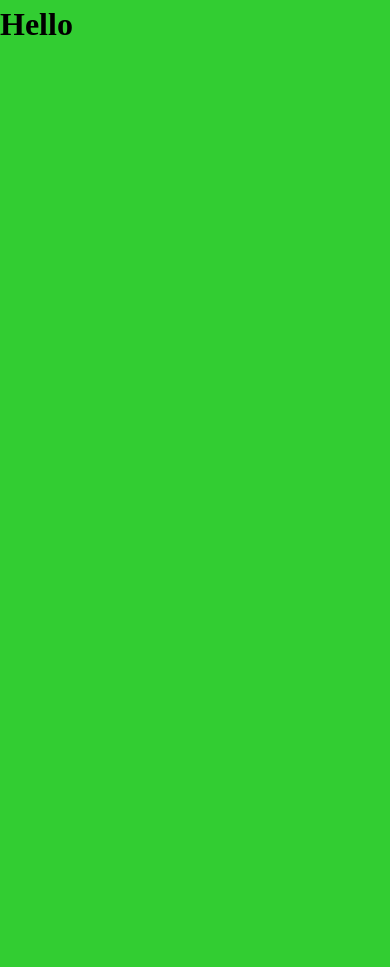
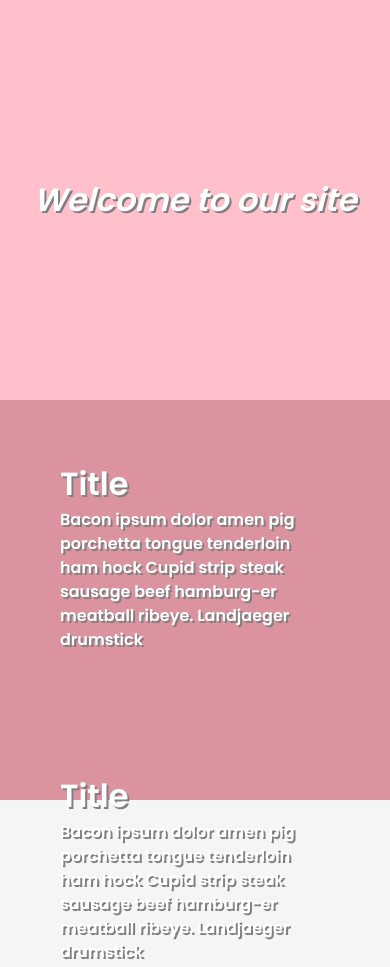
Before and after one commit to brookecowey/First-Responsive-Website, a plain HTML site: page index.html in a window 390 px wide. Shown: the top 967 px of the page. Before the commit the page ends 844 px from the top, so only its background shows below. Drawn offline with Linux system fonts and the light colour scheme; a web font is replaced by a local one.

Commit message:
added elements to the responsive website

```diff
--- a/index.html
+++ b/index.html
@@ -8,6 +8,29 @@
   <link rel="stylesheet" href="./styles.css">
 </head>
 <body>
-<h1>Hello</h1>
+  <div class="one">
+    <h1>Welcome to our site</h1>
+  </div>
+  <div class="two">
+    <div class="flex-container">
+      <div>
+        <link rel="preconnect" href="https://fonts.googleapis.com">
+<link rel="preconnect" href="https://fonts.gstatic.com" crossorigin>
+<link href="https://fonts.googleapis.com/css2?family=Noto+Sans+Symbols+2&family=Poppins:wght@600&display=swap" rel="stylesheet">
+        <h1>Title</h1>
+        <p>Bacon ipsum dolor amen pig porchetta tongue tenderloin ham hock Cupid strip steak sausage beef hamburg-er meatball ribeye. Landjaeger drumstick</p>
+      </div>
+      <div>
+        <h1>Title</h1>
+        <p>Bacon ipsum dolor amen pig porchetta tongue tenderloin ham hock Cupid strip steak sausage beef hamburg-er meatball ribeye. Landjaeger drumstick</p>
+      </div>
+      <div>
+        <h1>Title</h1>
+        <p>Bacon ipsum dolor amen pig porchetta tongue tenderloin ham hock Cupid strip steak sausage beef hamburg-er meatball ribeye. Landjaeger drumstick</p>
+      </div>
+    </div>
+  </div>
+    </div>
+  </div>
 </body>
 </html>
--- a/styles.css
+++ b/styles.css
@@ -1,3 +1,58 @@
 body{
-  background-color: limegreen;
+  background-color: whitesmoke;
+
 }
+    .one {
+      background-color: pink;
+      height: 400px;
+      font-style: italic;
+      text-align: center;
+      display: flex;
+      justify-content: center;
+      align-items: center;
+
+
+
+    }
+
+    .two {
+      background-color: rgb(219, 147, 159);
+      height: 400px;
+      ;
+    }
+    .flex-container {
+      display: flex;
+      flex-direction: row;
+      align-items: center;
+      justify-content: center;
+
+
+
+    }
+    .flex-container div {
+margin: 60px;
+
+    }
+
+@media (max-width: 800px) {
+  .flex-container {
+    flex-wrap: wrap;
+  }
+}
+h1 {
+
+color: white;
+text-shadow: 2px 2px grey;
+font-family: 'Noto Sans Symbols 2', sans-serif;
+font-family: 'Poppins', sans-serif;
+
+}
+
+
+p {
+  color: white;
+  text-shadow: 2px 2px grey;
+font-family: 'Noto Sans Symbols 2', sans-serif;
+font-family: 'Poppins', sans-serif;
+
+}
```
